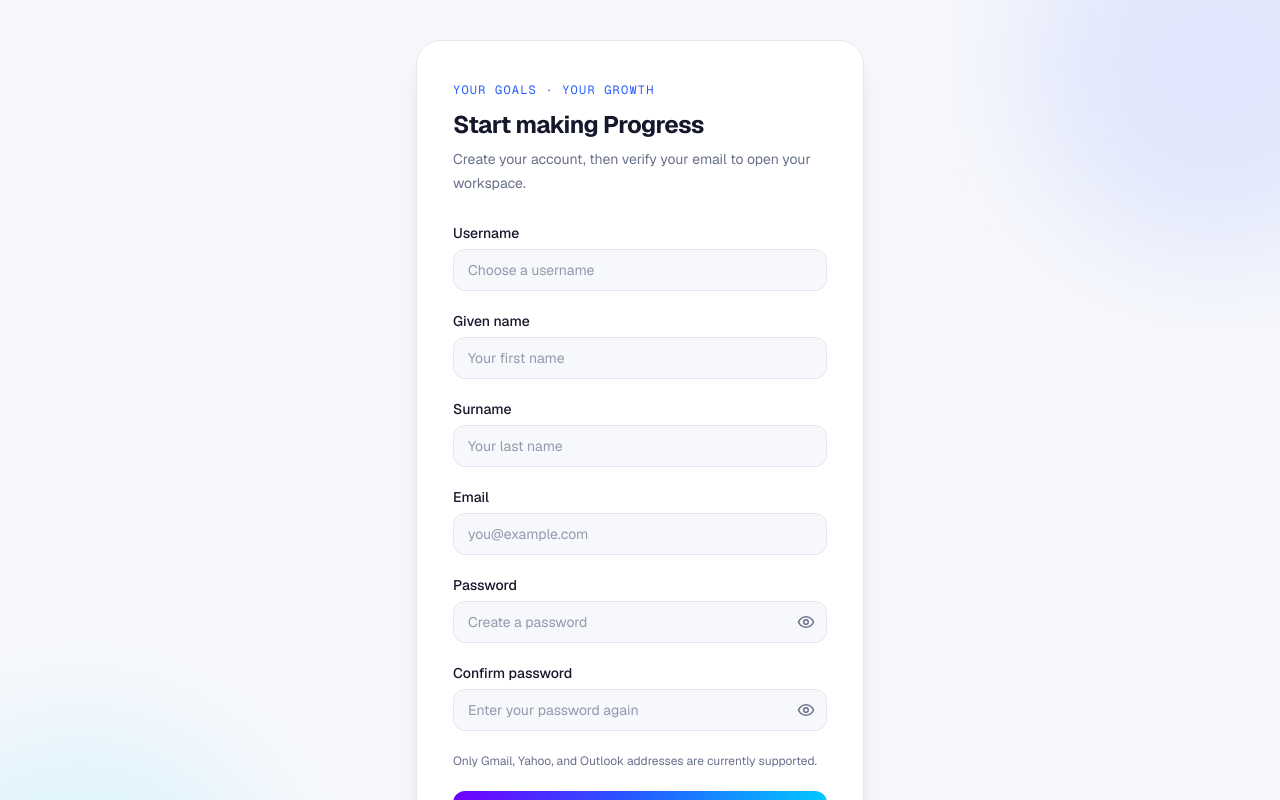
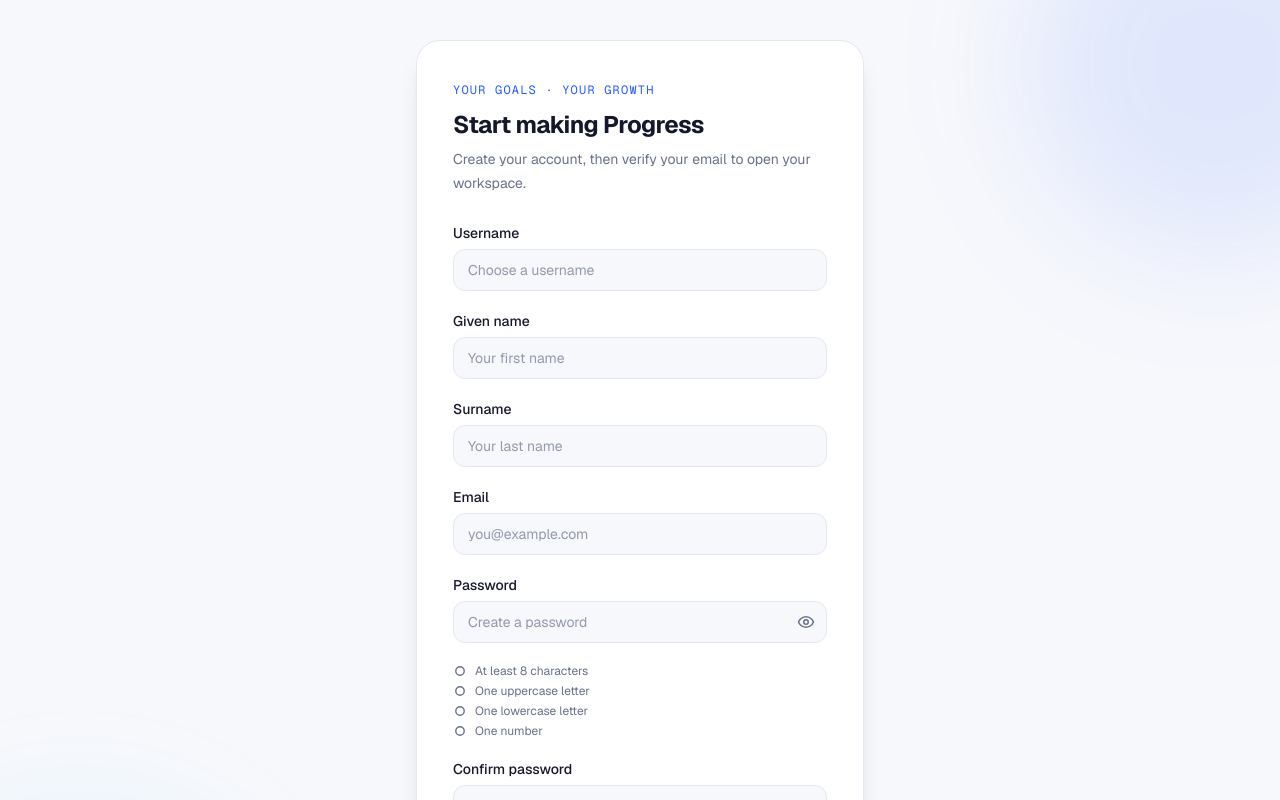
Before and after one commit to Begeeeg/progress_ui, a Next.js app: page /signup in a window 1280 px wide. Shown: the top 800 px of the page. Built offline with nearby package versions, Linux system fonts and the light colour scheme; no server answers.

Commit message:
💄 style(signup): adding indicator for password

```diff
--- a/features/auth/components/SignupForm.tsx
+++ b/features/auth/components/SignupForm.tsx
@@ -6,6 +6,13 @@ import { toast } from "sonner";
 import { Button } from "@/shared/components/ui/Button";
 import AuthInput from "./AuthInput";
 import { registerUser } from "../api/auth.api";
+
+const passwordRequirements = [
+    { label: "At least 8 characters", test: (pw: string) => pw.length >= 8 },
+    { label: "One uppercase letter", test: (pw: string) => /[A-Z]/.test(pw) },
+    { label: "One lowercase letter", test: (pw: string) => /[a-z]/.test(pw) },
+    { label: "One number", test: (pw: string) => /\d/.test(pw) },
+];
 
 export default function SignupForm() {
     const [formData, setFormData] = useState({
@@ -39,11 +46,18 @@ export default function SignupForm() {
             toast.success(response.message || "Account created successfully.");
             router.replace("/verify-email");
         } catch (cause) {
-      toast.error(cause instanceof Error ? cause.message : "Signup failed.");
+            toast.error(
+                cause instanceof Error ? cause.message : "Signup failed.",
+            );
         } finally {
             setSubmitting(false);
         }
     }
+
+    const requirementResults = passwordRequirements.map((req) => ({
+        label: req.label,
+        met: req.test(formData.password),
+    }));
 
     return (
         <form onSubmit={handleSubmit} className="flex flex-col gap-5">
@@ -99,6 +113,46 @@ export default function SignupForm() {
                 value={formData.password}
                 onChange={handleChange}
             />
+            <ul className="space-y-1" aria-live="polite">
+                {requirementResults.map(({ label, met }) => (
+                    <li
+                        key={label}
+                        className={`flex items-center gap-2 text-xs transition-colors ${
+                            met ? "text-green-500" : "text-ink-dim"
+                        }`}
+                    >
+                        {met ? (
+                            <svg
+                                className="h-3.5 w-3.5"
+                                viewBox="0 0 20 20"
+                                fill="currentColor"
+                                aria-hidden="true"
+                            >
+                                <path
+                                    fillRule="evenodd"
+                                    d="M16.7 5.3a1 1 0 010 1.4l-7.5 7.5a1 1 0 01-1.4 0L3.3 9.7a1 1 0 111.4-1.4l3.8 3.8 6.8-6.8a1 1 0 011.4 0z"
+                                    clipRule="evenodd"
+                                />
+                            </svg>
+                        ) : (
+                            <svg
+                                className="h-3.5 w-3.5"
+                                viewBox="0 0 20 20"
+                                fill="none"
+                                stroke="currentColor"
+                                strokeWidth="2"
+                                aria-hidden="true"
+                            >
+                                <circle cx="10" cy="10" r="6" />
+                            </svg>
+                        )}
+                        <span>{label}</span>
+                        <span className="sr-only">
+                            {met ? "(met)" : "(not met)"}
+                        </span>
+                    </li>
+                ))}
+            </ul>
             <AuthInput
                 id="confirmPassword"
                 label="Confirm password"
@@ -110,7 +164,8 @@ export default function SignupForm() {
                 onChange={handleChange}
             />
             <p className="text-xs leading-5 text-ink-dim">
-        Only Gmail, Yahoo, and Outlook addresses are currently supported.
+                Only Gmail, Yahoo, and Outlook addresses are currently
+                supported.
             </p>
             <Button type="submit" disabled={submitting} className="w-full">
                 {submitting ? "Creating your account..." : "Create account"}
```
Lines whose indentation alone changed are shown as unchanged.
